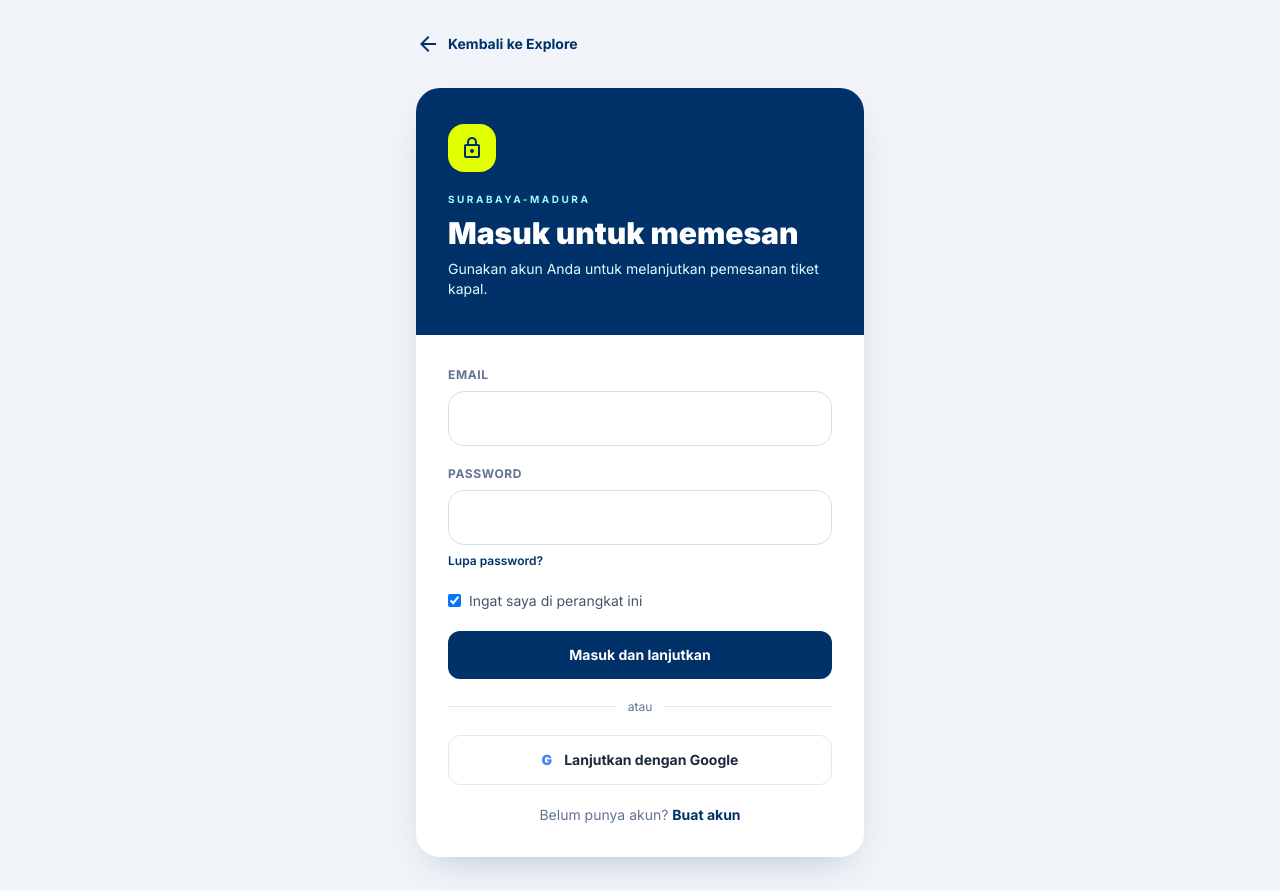
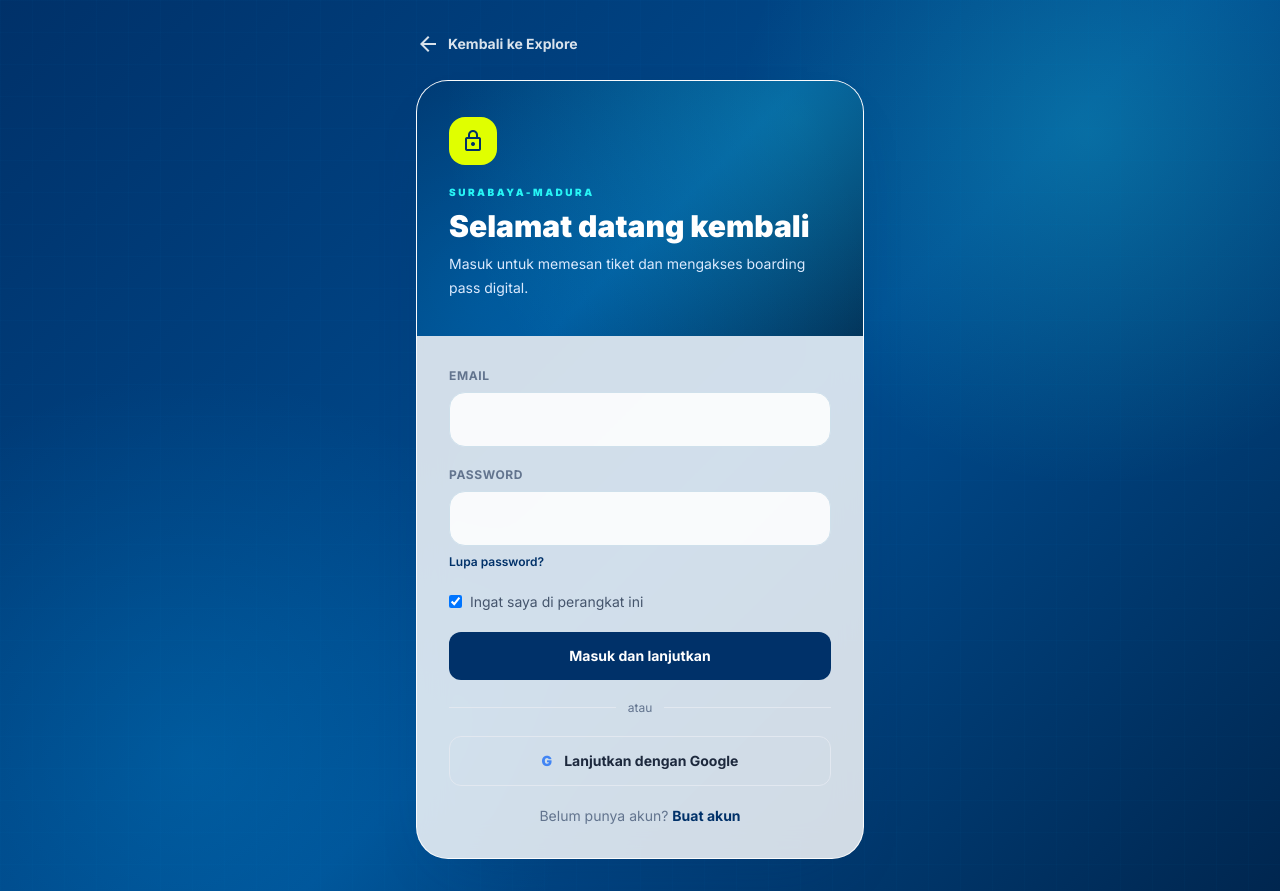
Before and after one commit to abdankribo/website-pemesanan-tiket-kapal-laut, a Next.js app: page /login in a window 1280 px wide. Built offline with nearby package versions, Linux system fonts and the light colour scheme; no server answers.

Commit message:
Polish login experience

```diff
--- a/app/login/page.tsx
+++ b/app/login/page.tsx
@@ -3,12 +3,16 @@ import { Suspense } from "react";
 import { LoginForm } from "@/components/auth-form";
 
 export default function LoginPage() {
-  return <main className="min-h-screen bg-slate-100 px-4 py-8 sm:flex sm:items-center sm:justify-center">
-    <section className="mx-auto w-full max-w-md">
-      <Link href="/" className="mb-8 inline-flex items-center gap-2 text-sm font-bold text-primary"><span className="material-symbols-outlined text-lg">arrow_back</span>Kembali ke Explore</Link>
-      <div className="overflow-hidden rounded-3xl bg-white shadow-[0_16px_40px_-18px_rgba(0,48,99,.3)]">
-        <div className="bg-primary px-5 py-7 text-white sm:px-8 sm:py-9"><div className="mb-5 flex h-12 w-12 items-center justify-center rounded-2xl bg-secondary-container text-primary"><span className="material-symbols-outlined text-3xl">lock</span></div><p className="text-[10px] font-bold uppercase tracking-[.25em] text-primary-fixed-dim">Surabaya-Madura</p><h1 className="mt-2 text-2xl font-black sm:text-3xl">Masuk untuk memesan</h1><p className="mt-2 text-sm text-primary-fixed">Gunakan akun Anda untuk melanjutkan pemesanan tiket kapal.</p></div>
-        <Suspense fallback={<div className="px-5 py-8 text-sm text-slate-500 sm:px-8">Memuat formulir...</div>}><LoginForm /></Suspense>
+  return <main className="site-gradient min-h-screen px-4 py-8 sm:flex sm:items-center sm:justify-center">
+    <div className="soft-grid absolute inset-0 opacity-40" />
+    <section className="relative mx-auto w-full max-w-md">
+      <Link href="/" className="mb-6 inline-flex items-center gap-2 text-sm font-bold text-white/85 transition hover:text-white"><span className="material-symbols-outlined text-lg">arrow_back</span>Kembali ke Explore</Link>
+      <div className="aesthetic-card overflow-hidden rounded-[2rem]">
+        <div className="site-gradient px-6 py-8 text-white sm:px-8 sm:py-9">
+          <div className="mb-5 flex h-12 w-12 items-center justify-center rounded-2xl bg-[#E0FF00] text-primary"><span className="material-symbols-outlined text-3xl">lock</span></div>
+          <p className="text-[10px] font-black uppercase tracking-[.25em] text-[#27F5F5]">Surabaya-Madura</p><h1 className="mt-2 text-3xl font-black">Selamat datang kembali</h1><p className="mt-2 text-sm leading-6 text-blue-100">Masuk untuk memesan tiket dan mengakses boarding pass digital.</p>
+        </div>
+        <Suspense fallback={<div className="px-6 py-8 text-sm text-slate-500">Memuat formulir...</div>}><LoginForm /></Suspense>
       </div>
     </section>
   </main>;
```
